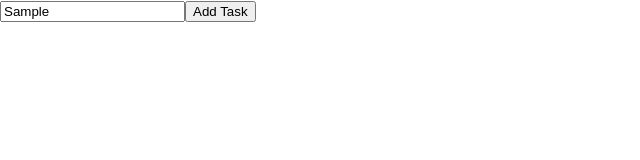
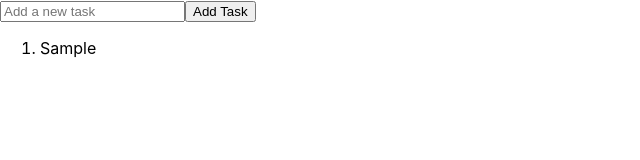
Before and after one commit to LReed03/course-dashboard, a React (Create React App) app in the folder frontend/: page / in a window 1280 px wide. Both pictures are taken after typing "Sample" into the empty fields and a click on the button "Add Task". Shown: the top 160 px of the page, without its empty margins (0-640 px from the left). Built offline with nearby package versions, Linux system fonts and the light colour scheme.

Commit message:
Implement task addition functionality in Todo component

```diff
--- a/frontend/src/pages/Todo.js
+++ b/frontend/src/pages/Todo.js
@@ -1,10 +1,25 @@
-import React from "react";
+import { useState } from "react";
 
 function Todo() {
+  const [tasks, setTasks] = useState([]);
+  const [input, setInput] = useState("");
+
+  function addTask() {
+    if (input.trim() === "") {
+      return;
+    }
+    setTasks([...tasks, input]);
+    setInput("");
+  }
+
+  const listTasks = tasks.map((task, index) => (
+    <li key={index}>{task}</li>
+  ));
   return (
     <div>
-      <input type="text" placeholder="Add a new task" />
-      <button>Add Task</button>
+      <input type="text" placeholder="Add a new task" value={input} onChange={(e) => setInput(e.target.value)}/>
+      <button onClick={addTask}>Add Task</button>
+      <ol>{listTasks}</ol>
     </div>
   );
 }
```
